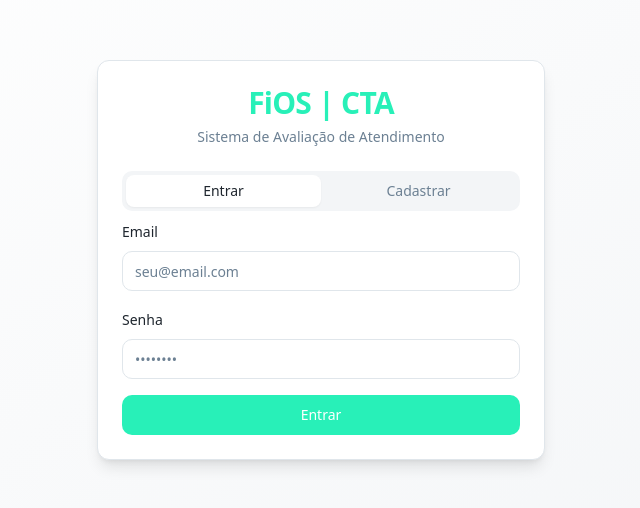
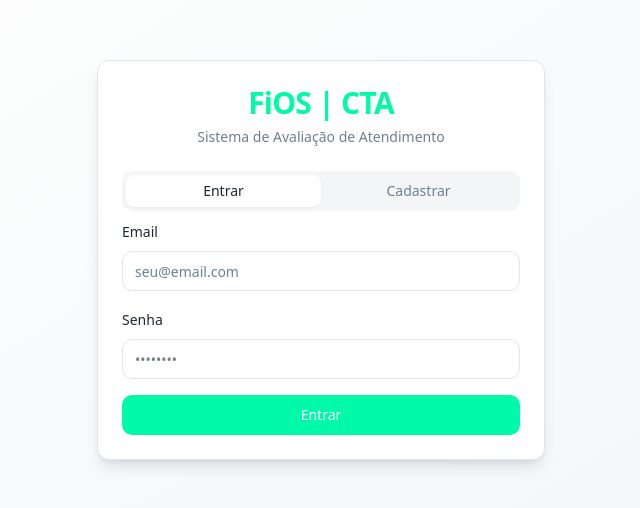
Before and after one commit to jonathmendesJava/prompt-love-feedback, a React (Vite) app: page /auth in a window 1280 px wide. Shown: the part 140-648 px from the top of the page, without its empty margins (319-959 px from the left). Built offline with nearby package versions, Linux system fonts and the light colour scheme; the HTML template or start-up script is replaced by a standard one.

Commit message:
Update FiOS styling and logo
- Apply brand color #00F9A7 across UI (primary, accent, neon glow, and dark-mode equivalents)
- Add FiOS logo to sidebar and public form header
- Ensure dark theme remains functional with new colors
- Prepare assets and CSS for color/system updates

```diff
--- a/src/components/AppSidebar.tsx
+++ b/src/components/AppSidebar.tsx
@@ -1,6 +1,7 @@
 import { Home, Settings, Plus, FolderOpen } from "lucide-react";
 import { NavLink } from "@/components/NavLink";
 import { useLocation } from "react-router-dom";
+import fiosLogo from "@/assets/fios-logo.png";
 import {
   Sidebar,
   SidebarContent,
@@ -28,10 +29,17 @@ export function AppSidebar() {
     <Sidebar collapsible="icon">
       <SidebarContent className="bg-sidebar">
         <div className="p-4 border-b border-sidebar-border">
-          {open && (
-            <h2 className="text-xl font-bold text-sidebar-primary">
-              FiOS | CTA
-            </h2>
+          {open ? (
+            <div className="flex items-center gap-3">
+              <img src={fiosLogo} alt="FiOS Logo" className="h-8 w-auto" />
+              <h2 className="text-xl font-bold text-sidebar-primary">
+                FiOS | CTA
+              </h2>
+            </div>
+          ) : (
+            <div className="flex justify-center">
+              <img src={fiosLogo} alt="FiOS Logo" className="h-8 w-auto" />
+            </div>
           )}
         </div>
 
--- a/src/index.css
+++ b/src/index.css
@@ -17,7 +17,7 @@ All colors MUST be HSL.
     --popover: 0 0% 100%;
     --popover-foreground: 210 20% 15%;
 
-    --primary: 163 87% 55%;
+    --primary: 160 100% 49%;
     --primary-foreground: 0 0% 100%;
 
     --secondary: 210 20% 96%;
@@ -26,7 +26,7 @@ All colors MUST be HSL.
     --muted: 210 20% 96%;
     --muted-foreground: 210 15% 50%;
 
-    --accent: 163 87% 55%;
+    --accent: 160 100% 49%;
     --accent-foreground: 0 0% 100%;
 
     --destructive: 0 84% 60%;
@@ -34,26 +34,26 @@ All colors MUST be HSL.
 
     --border: 210 20% 90%;
     --input: 210 20% 90%;
-    --ring: 163 87% 55%;
+    --ring: 160 100% 49%;
 
     --radius: 0.75rem;
 
     --sidebar-background: 210 25% 12%;
     --sidebar-foreground: 210 20% 95%;
-    --sidebar-primary: 163 87% 55%;
+    --sidebar-primary: 160 100% 49%;
     --sidebar-primary-foreground: 0 0% 100%;
     --sidebar-accent: 210 20% 18%;
-    --sidebar-accent-foreground: 163 87% 55%;
+    --sidebar-accent-foreground: 160 100% 49%;
     --sidebar-border: 210 20% 20%;
-    --sidebar-ring: 163 87% 55%;
+    --sidebar-ring: 160 100% 49%;
 
-    --neon-green: 163 87% 55%;
+    --neon-green: 160 100% 49%;
     --dark-gray: 210 25% 12%;
     --light-gray: 210 20% 96%;
 
-    --gradient-primary: linear-gradient(135deg, hsl(163 87% 55%), hsl(163 87% 45%));
+    --gradient-primary: linear-gradient(135deg, hsl(160 100% 49%), hsl(160 100% 40%));
     --gradient-card: linear-gradient(180deg, hsl(0 0% 100%), hsl(210 20% 98%));
-    --shadow-neon: 0 0 20px hsl(163 87% 55% / 0.3);
+    --shadow-neon: 0 0 20px hsl(160 100% 49% / 0.3);
     --shadow-card: 0 4px 20px hsl(210 20% 15% / 0.08);
     --transition-smooth: all 0.3s cubic-bezier(0.4, 0, 0.2, 1);
   }
@@ -68,7 +68,7 @@ All colors MUST be HSL.
     --popover: 210 25% 12%;
     --popover-foreground: 210 20% 95%;
 
-    --primary: 163 87% 55%;
+    --primary: 160 100% 49%;
     --primary-foreground: 0 0% 100%;
 
     --secondary: 210 20% 18%;
@@ -77,7 +77,7 @@ All colors MUST be HSL.
     --muted: 210 20% 18%;
     --muted-foreground: 210 15% 60%;
 
-    --accent: 163 87% 55%;
+    --accent: 160 100% 49%;
     --accent-foreground: 0 0% 100%;
 
     --destructive: 0 84% 60%;
@@ -85,16 +85,16 @@ All colors MUST be HSL.
 
     --border: 210 20% 20%;
     --input: 210 20% 20%;
-    --ring: 163 87% 55%;
+    --ring: 160 100% 49%;
 
     --sidebar-background: 210 25% 10%;
     --sidebar-foreground: 210 20% 95%;
-    --sidebar-primary: 163 87% 55%;
+    --sidebar-primary: 160 100% 49%;
     --sidebar-primary-foreground: 0 0% 100%;
     --sidebar-accent: 210 20% 15%;
-    --sidebar-accent-foreground: 163 87% 55%;
+    --sidebar-accent-foreground: 160 100% 49%;
     --sidebar-border: 210 20% 18%;
-    --sidebar-ring: 163 87% 55%;
+    --sidebar-ring: 160 100% 49%;
 
     --gradient-card: linear-gradient(180deg, hsl(210 25% 12%), hsl(210 25% 10%));
     --shadow-card: 0 4px 20px hsl(0 0% 0% / 0.3);
--- a/src/pages/PublicForm.tsx
+++ b/src/pages/PublicForm.tsx
@@ -8,6 +8,7 @@ import { Textarea } from "@/components/ui/textarea";
 import { Star } from "lucide-react";
 import { supabase } from "@/integrations/supabase/client";
 import { toast } from "sonner";
+import fiosLogo from "@/assets/fios-logo.png";
 
 interface Question {
   id: string;
@@ -111,7 +112,10 @@ export default function PublicForm() {
       <div className="max-w-2xl mx-auto">
         <Card className="shadow-xl">
           <CardHeader className="text-center">
-            <CardTitle className="text-3xl text-primary">FiOS | CTA</CardTitle>
+            <div className="flex items-center justify-center gap-3 mb-4">
+              <img src={fiosLogo} alt="FiOS Logo" className="h-10 w-auto" />
+              <CardTitle className="text-3xl text-primary">FiOS | CTA</CardTitle>
+            </div>
             <CardTitle className="text-2xl mt-4">{project?.name}</CardTitle>
             {project?.description && (
               <CardDescription className="text-base mt-2">
```
Also changed, not shown: src/assets/fios-logo.png (added).
